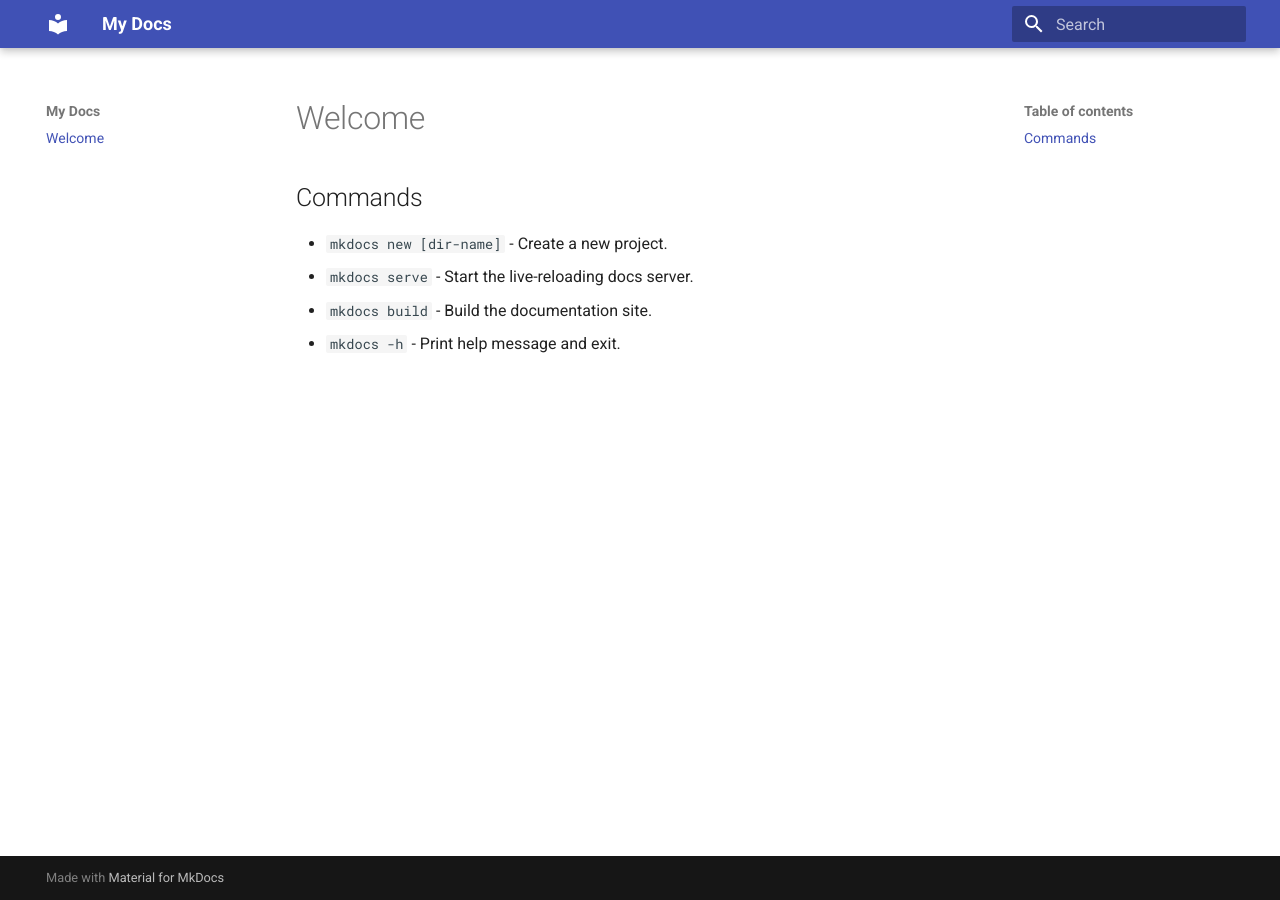
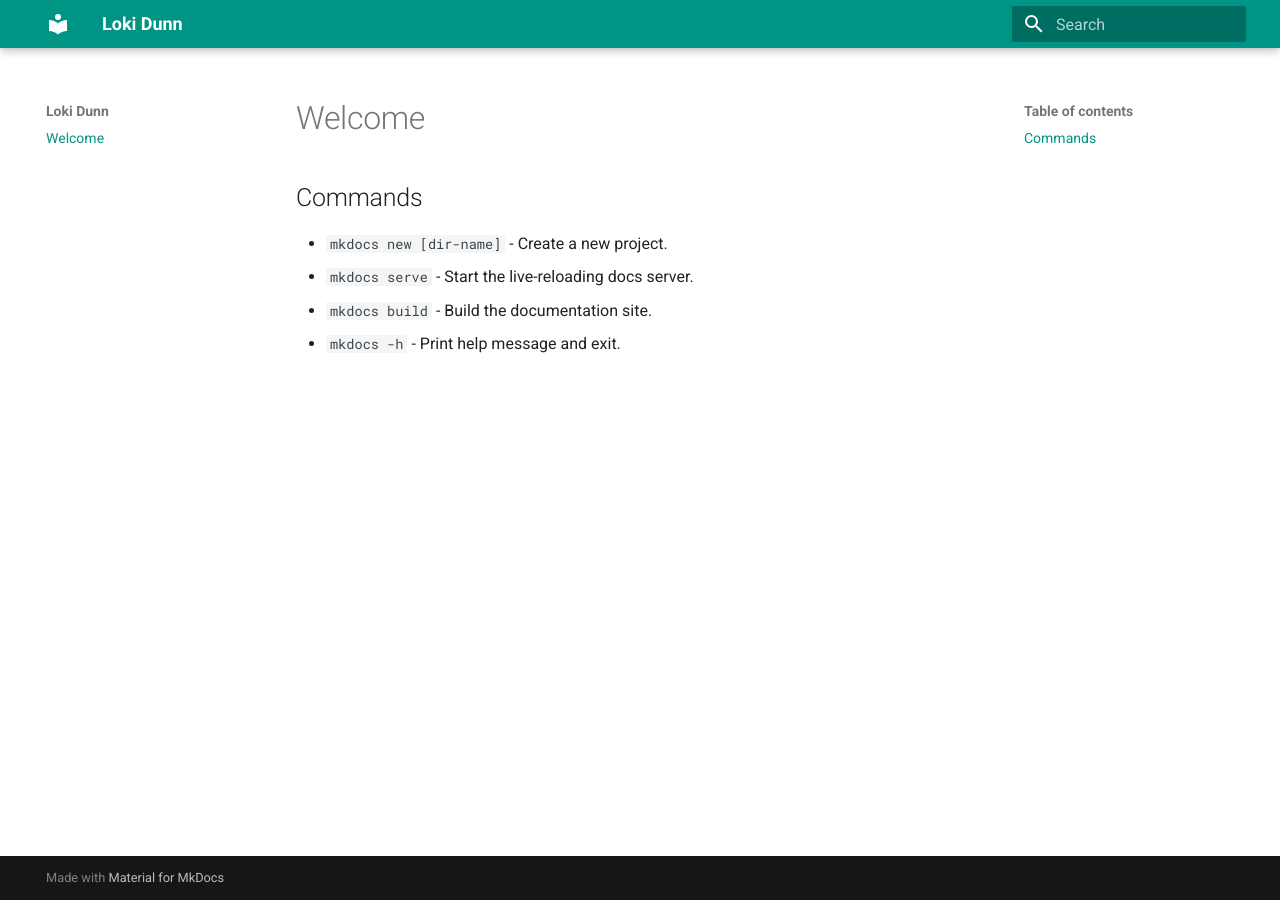
Before and after one commit to SheepMaySafelyGraze/site, an MkDocs documentation site: the page built from docs/index.md, in a window 1280 px wide. Built offline with MkDocs 1.6.1 and Material for MkDocs 9.7.7, drawn with Linux system fonts in a browser that asks for light colours.

Commit message:
Update config

```diff
--- a/mkdocs.yml
+++ b/mkdocs.yml
@@ -1,2 +1,7 @@
-site_name: My Docs
-theme: material
+site_name: Loki Dunn
+theme:
+  name: material
+  features:
+    - header.autohide
+  palette:
+    primary: teal
```
